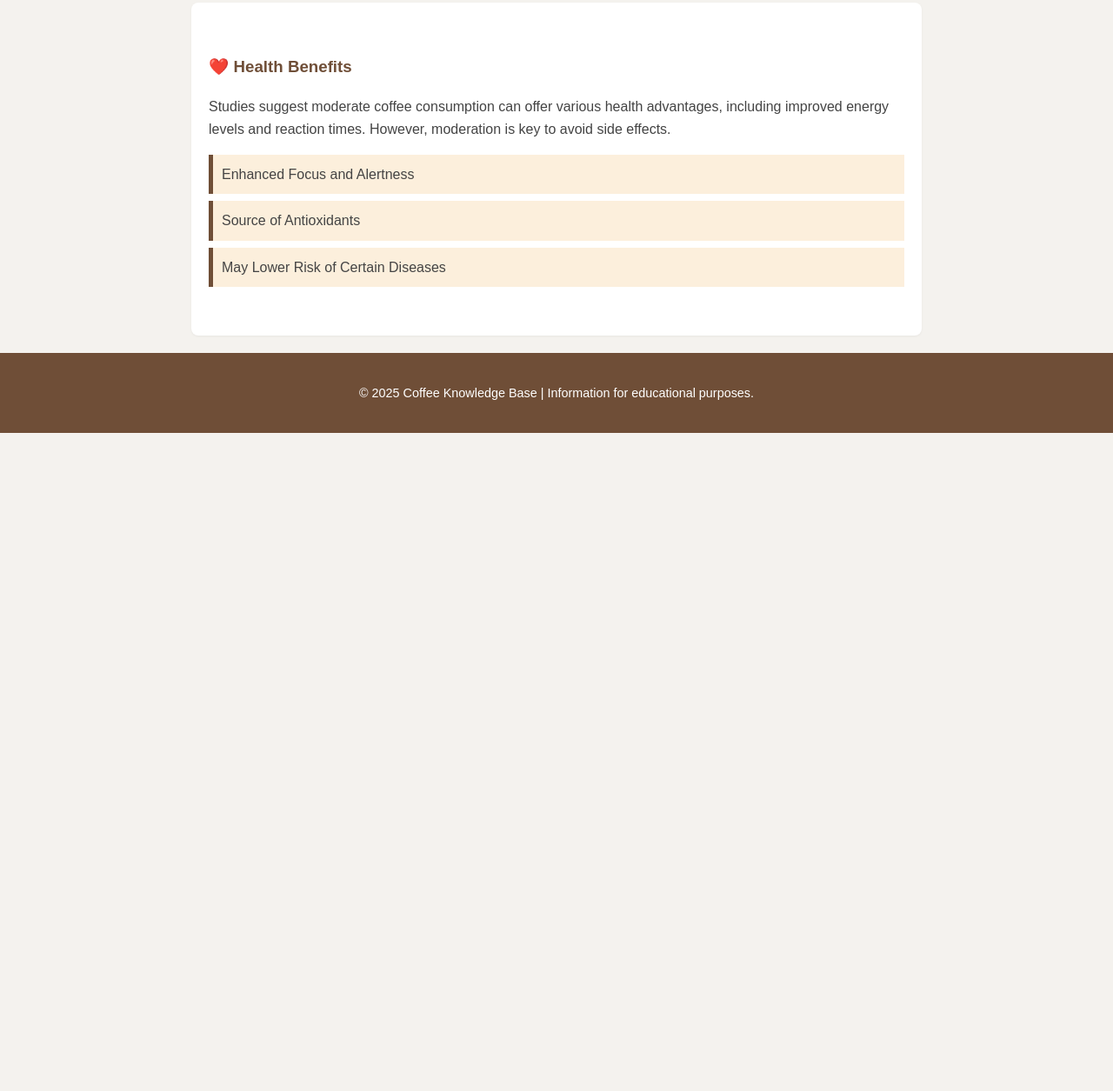
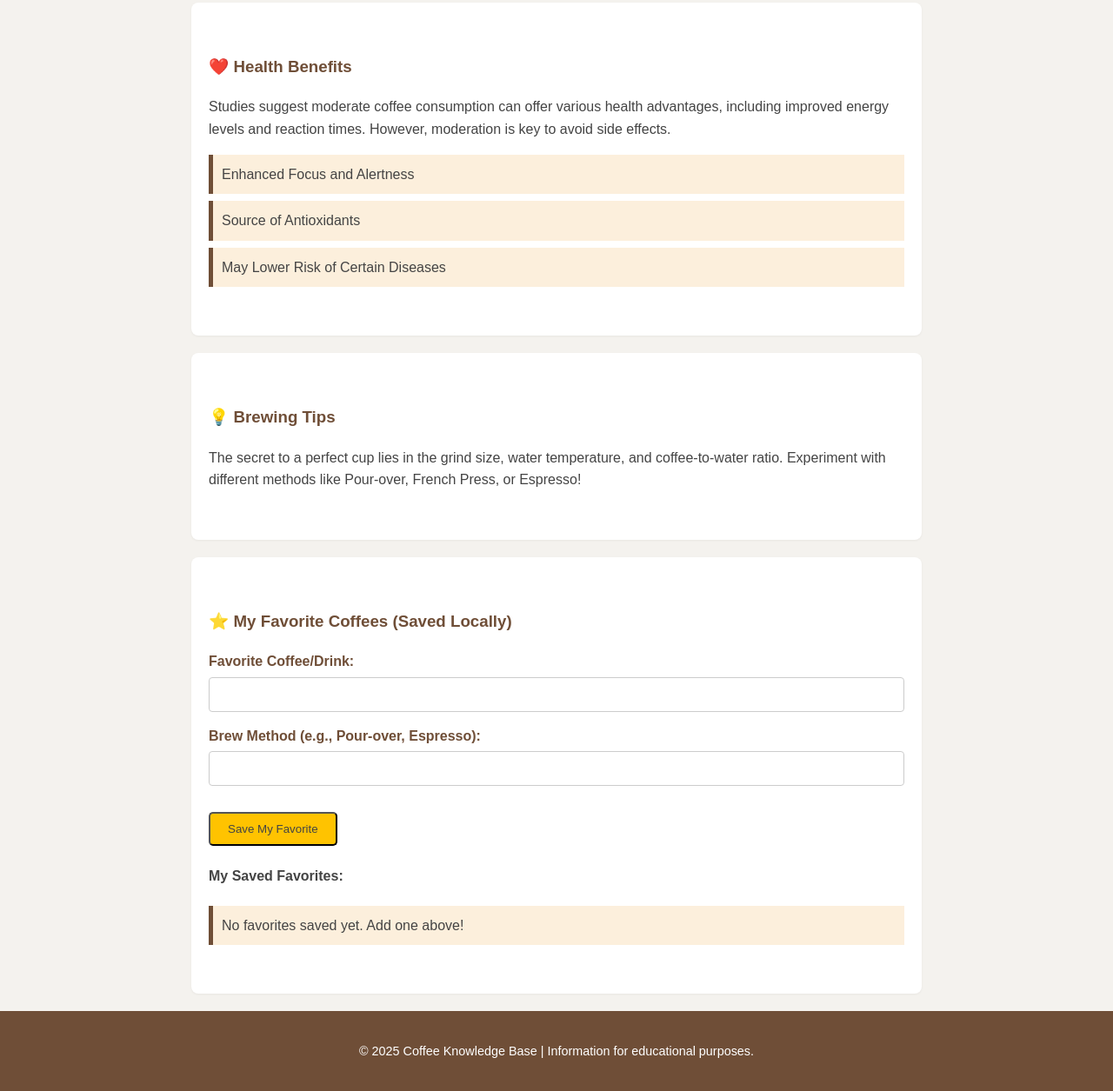
Before and after one commit to Tafciu/Projekt, a plain HTML site: page index.html in a window 1280 px wide. Shown: the part 766-2021 px from the top of the page at 87% size. Before the commit the page ends 1264 px from the top, so only its background shows below. Drawn offline with Linux system fonts and the light colour scheme.

Commit message:
Add files via upload

```diff
--- a/index.css
+++ b/index.css
@@ -1,25 +1,25 @@
-/* 1. Basic Reset & Global Styles */
 body {
     font-family: 'Arial', sans-serif;
     margin: 0;
     padding: 0;
-    background-color: #f4f2ee; /* Soft Cream Background */
+    background-color: #f4f2ee;
     color: #444;
     line-height: 1.6;
 }
 
-h1, h2, h3 {
-    color: #6f4e37; /* Coffee Brown color */
+h1,
+h2,
+h3 {
+    color: #6f4e37;
 }
 
-/* 2. Header and Navigation */
 header {
     background-color: #ffffff;
     padding: 20px 40px;
     display: flex;
     justify-content: space-between;
     align-items: center;
-    box-shadow: 0 2px 4px rgba(0,0,0,0.1);
+    box-shadow: 0 2px 4px rgba(0, 0, 0, 0.1);
 }
 
 nav a {
@@ -31,12 +31,11 @@ nav a {
 }
 
 nav a:hover {
-    color: #a0522d; /* Sienna Accent on hover */
+    color: #a0522d;
 }
 
-/* 3. Main Content (Hero Section) */
 .hero {
-    background: linear-gradient(to right, #8b4513, #a0522d); /* Dark Brown Gradient background */
+    background: linear-gradient(to right, #8b4513, #a0522d);
     color: white;
     text-align: center;
     padding: 100px 20px;
@@ -45,7 +44,7 @@ nav a:hover {
 
 .cta-button {
     display: inline-block;
-    background-color: #ffc300; /* Amber call-to-action color */
+    background-color: #ffc300;
     color: #444;
     padding: 10px 20px;
     text-decoration: none;
@@ -58,14 +57,33 @@ nav a:hover {
     background-color: #e5b000;
 }
 
-/* 4. Section Styling */
 section {
     padding: 40px 20px;
     max-width: 800px;
     margin: 0 auto 20px auto;
     background-color: white;
     border-radius: 8px;
-    box-shadow: 0 1px 3px rgba(0,0,0,0.05);
+    box-shadow: 0 1px 3px rgba(0, 0, 0, 0.05);
+}
+
+.form-group {
+    margin-bottom: 15px;
+}
+
+.form-group label {
+    display: block;
+    margin-bottom: 5px;
+    font-weight: bold;
+    color: #6f4e37;
+}
+
+.form-group input[type="text"] {
+    width: 100%;
+    padding: 10px;
+    border: 1px solid #ccc;
+    border-radius: 4px;
+    box-sizing: border-box;
+    font-size: 16px;
 }
 
 .services-list {
@@ -74,22 +92,20 @@ section {
 }
 
 .services-list li {
-    background-color: #fcefdc; /* Light coffee-toned list background */
+    background-color: #fcefdc;
     margin: 8px 0;
     padding: 10px;
-    border-left: 5px solid #6f4e37; /* Coffee Brown accent */
+    border-left: 5px solid #6f4e37;
 }
 
-/* 5. Footer */
 footer {
     text-align: center;
     padding: 20px;
-    background-color: #6f4e37; /* Dark Coffee Brown Footer */
+    background-color: #6f4e37;
     color: white;
     font-size: 0.9em;
 }
 
-/* 6. Basic Responsiveness (for smaller screens) */
 @media (max-width: 600px) {
     header {
         flex-direction: column;
--- a/index.html
+++ b/index.html
@@ -1,11 +1,13 @@
 <!DOCTYPE html>
 <html lang="en">
+
 <head>
     <meta charset="UTF-8">
     <meta name="viewport" content="width=device-width, initial-scale=1.0">
     <title>The World of Caffeine</title>
     <link rel="stylesheet" href="index.css">
 </head>
+
 <body>
 
     <header>
@@ -14,6 +16,7 @@
             <a href="#science">The Science</a>
             <a href="#benefits">Health Benefits</a>
             <a href="#brewing">Brewing Tips</a>
+            <a href="#favorites">My Coffee</a>
         </nav>
     </header>
 
@@ -25,12 +28,14 @@
 
     <section id="science">
         <h3>🔬 The Science of Caffeine</h3>
-        <p>Caffeine is a natural stimulant most commonly found in coffee, tea, and cacao plants. It works by blocking adenosine, a neurotransmitter that makes you feel tired, thereby promoting wakefulness.</p>
+        <p>Caffeine is a natural stimulant most commonly found in coffee, tea, and cacao plants. It works by blocking
+            adenosine, a neurotransmitter that makes you feel tired, thereby promoting wakefulness.</p>
     </section>
 
     <section id="benefits">
         <h3>❤️ Health Benefits</h3>
-        <p>Studies suggest moderate coffee consumption can offer various health advantages, including improved energy levels and reaction times. However, moderation is key to avoid side effects.</p>
+        <p>Studies suggest moderate coffee consumption can offer various health advantages, including improved energy
+            levels and reaction times. However, moderation is key to avoid side effects.</p>
         <ul class="services-list">
             <li>Enhanced Focus and Alertness</li>
             <li>Source of Antioxidants</li>
@@ -38,9 +43,35 @@
         </ul>
     </section>
 
+    <section id="brewing">
+        <h3>💡 Brewing Tips</h3>
+        <p>The secret to a perfect cup lies in the grind size, water temperature, and coffee-to-water ratio. Experiment
+            with different methods like Pour-over, French Press, or Espresso!</p>
+    </section>
+
+    <section id="favorites">
+        <h3>⭐ My Favorite Coffees (Saved Locally)</h3>
+        <form id="favorite-coffee-form">
+            <div class="form-group">
+                <label for="coffee-name">Favorite Coffee/Drink:</label>
+                <input type="text" id="coffee-name" name="coffee-name" required>
+            </div>
+            <div class="form-group">
+                <label for="brew-method">Brew Method (e.g., Pour-over, Espresso):</label>
+                <input type="text" id="brew-method" name="brew-method" required>
+            </div>
+            <button type="submit" class="cta-button">Save My Favorite</button>
+        </form>
+
+        <h4>My Saved Favorites:</h4>
+        <ul id="favorites-list" class="services-list">
+        </ul>
+    </section>
     <footer>
         <p>&copy; 2025 Coffee Knowledge Base | Information for educational purposes.</p>
     </footer>
 
+    <script src="index.js"></script>
 </body>
+
 </html>
--- /dev/null
+++ b/index.js
@@ -0,0 +1,47 @@
+document.addEventListener('DOMContentLoaded', () => {
+    const form = document.getElementById('favorite-coffee-form');
+    const favoritesList = document.getElementById('favorites-list');
+    const localStorageKey = 'favoriteCoffees';
+
+    function renderFavorites() {
+        favoritesList.innerHTML = '';
+
+        const favorites = JSON.parse(localStorage.getItem(localStorageKey)) || [];
+
+        if (favorites.length === 0) {
+            favoritesList.innerHTML = '<li>No favorites saved yet. Add one above!</li>';
+            return;
+        }
+
+        favorites.forEach(favorite => {
+            const listItem = document.createElement('li');
+            listItem.textContent = `${favorite.name} (Method: ${favorite.method})`;
+            favoritesList.appendChild(listItem);
+        });
+    }
+
+    form.addEventListener('submit', (event) => {
+        event.preventDefault();
+
+        const coffeeName = document.getElementById('coffee-name').value.trim();
+        const brewMethod = document.getElementById('brew-method').value.trim();
+
+        if (coffeeName && brewMethod) {
+            const favorites = JSON.parse(localStorage.getItem(localStorageKey)) || [];
+
+            const newFavorite = {
+                name: coffeeName,
+                method: brewMethod
+            };
+            favorites.push(newFavorite);
+
+            localStorage.setItem(localStorageKey, JSON.stringify(favorites));
+
+            renderFavorites();
+
+            form.reset();
+        }
+    });
+
+    renderFavorites();
+});
```
